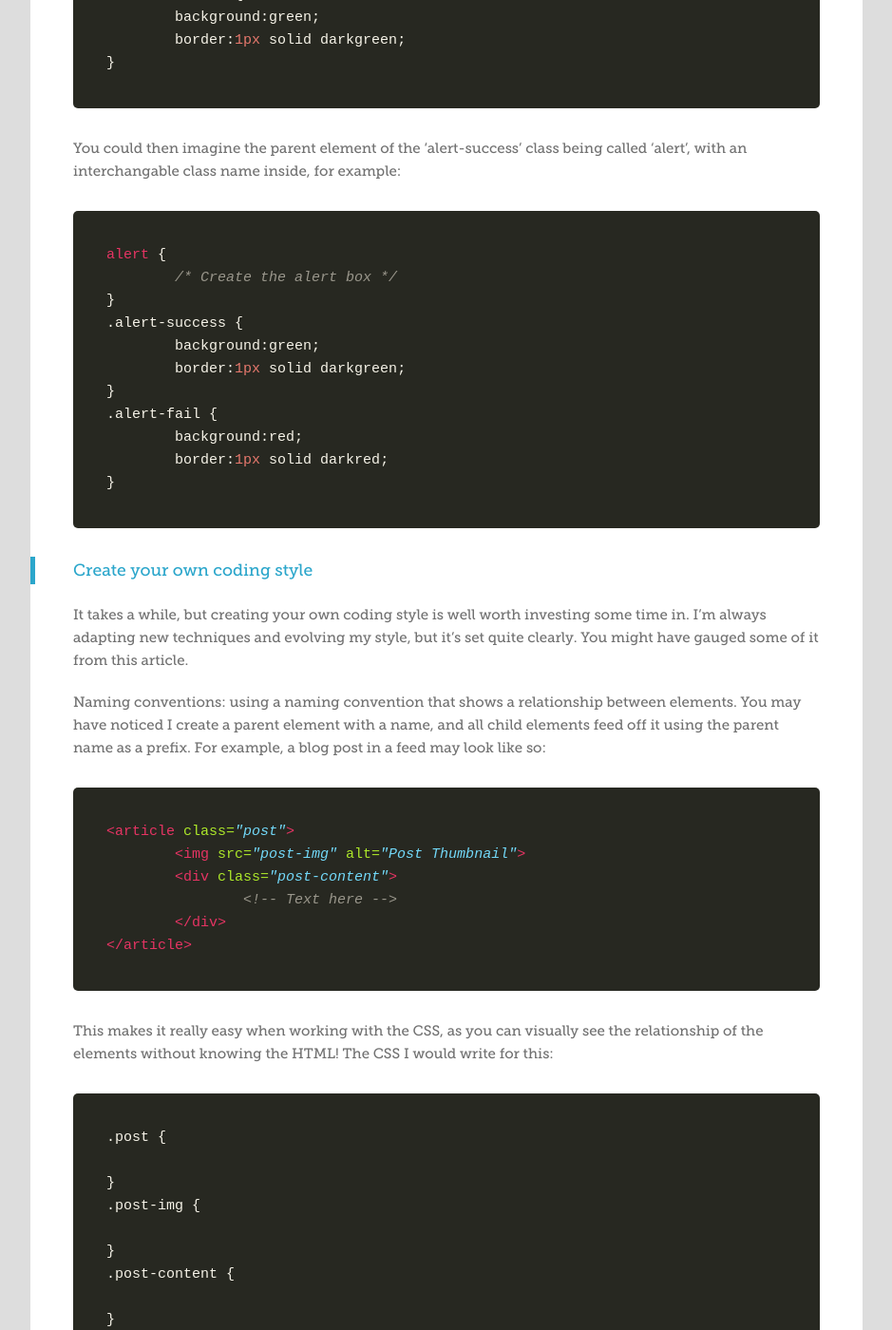
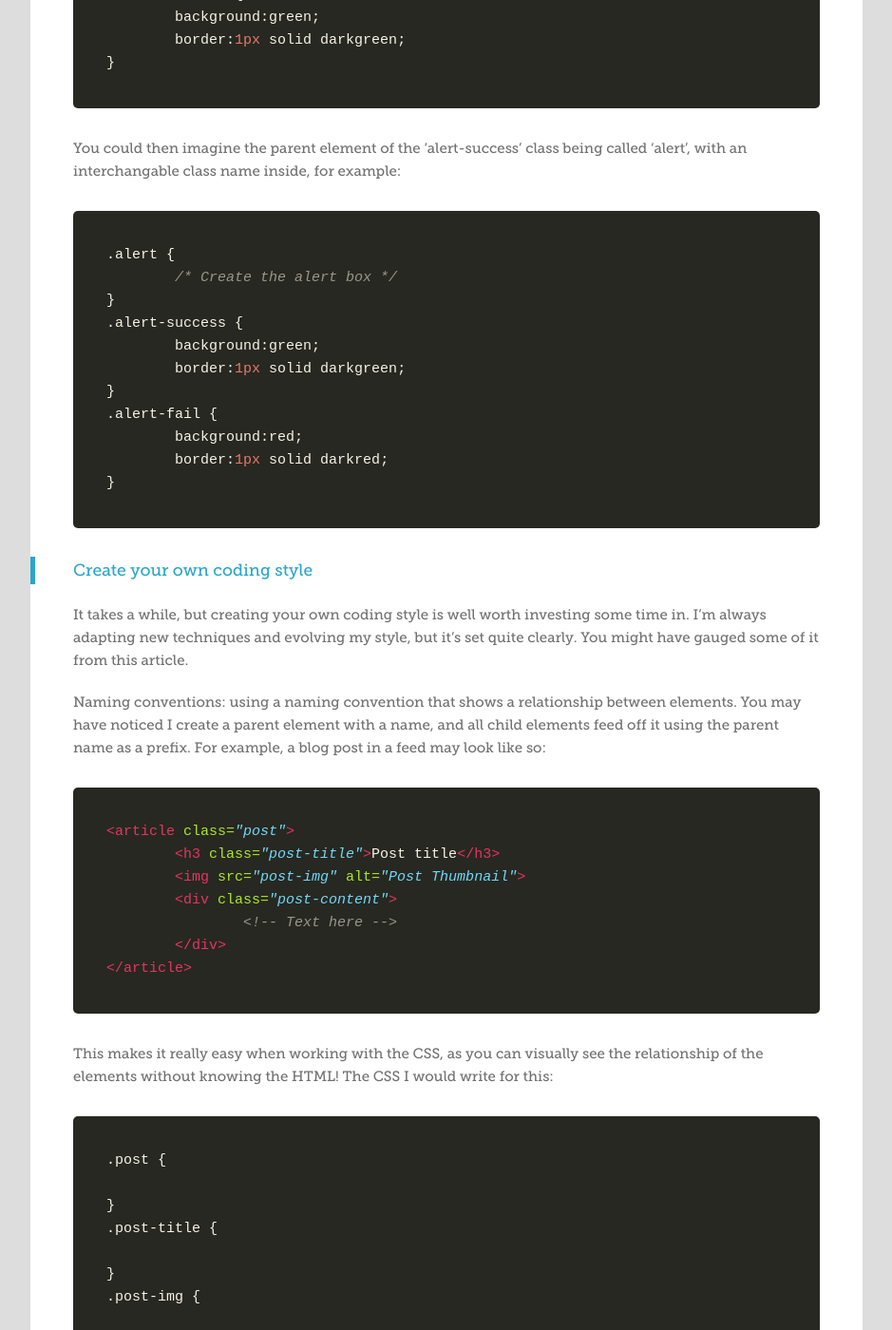
Before and after one commit to lechoo/toddmotto.github.com, a Jekyll site: the page built from _posts/2013-03-07-writing-the-best-css-when-building-with-html5.md, in a window 1280 px wide and 1400 px high, scrolled down 7341 px. Shown: the whole window at 95% size, without its empty margins (0-939 px from the left). Built offline with Jekyll 4.4.1, drawn with Linux system fonts in a browser that asks for light colours; Markdown is read by kramdown in place of the engine named in the settings; comment, search, counter and statistics services are not loaded.

Commit message:
HTML5/CSS post

```diff
--- a/_posts/2013-03-07-writing-the-best-css-when-building-with-html5.md
+++ b/_posts/2013-03-07-writing-the-best-css-when-building-with-html5.md
@@ -226,7 +226,7 @@ CSS properties are technically variables, and can change, that's why presentatio
 You could then imagine the parent element of the 'alert-success' class being called 'alert', with an interchangable class name inside, for example:
 
 {% highlight css %}
-alert {
+.alert {
 	/* Create the alert box */
 }
 .alert-success {
@@ -246,6 +246,7 @@ Naming conventions: using a naming convention that shows a relationship between
 
 {% highlight html %}
 <article class="post">
+	<h3 class="post-title">Post title</h3>
 	<img src="post-img" alt="Post Thumbnail">
 	<div class="post-content">
 		<!-- Text here -->
@@ -259,6 +260,9 @@ This makes it really easy when working with the CSS, as you can visually see the
 .post {
 
 }
+.post-title {
+
+}
 .post-img {
 
 }
```
